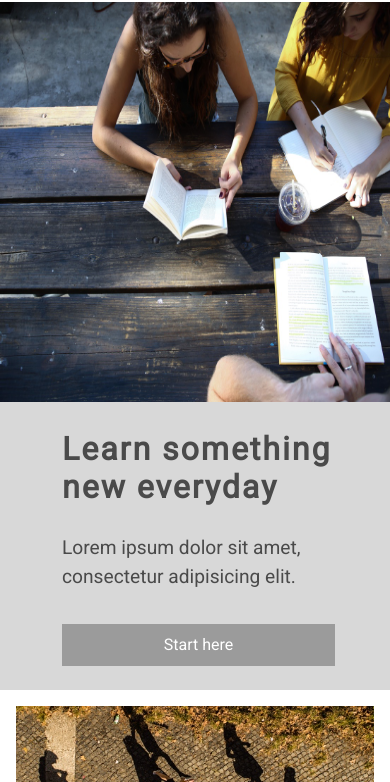
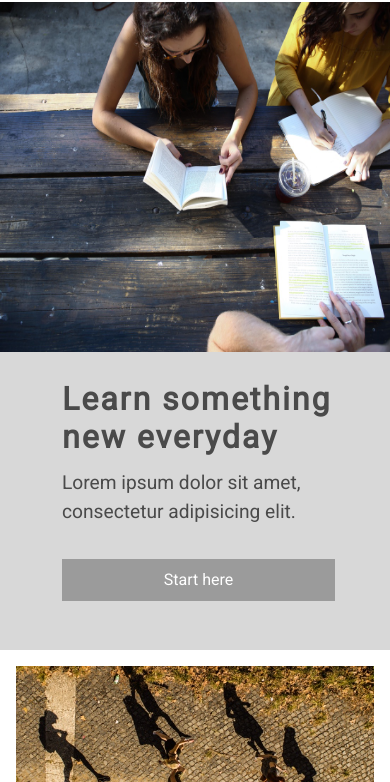
Before and after one commit to akakash18/Colmar-Academy, a plain HTML site: page index.html in a window 390 px wide. Shown: the part 62-844 px from the top of the page. Drawn offline with nearby package versions, Linux system fonts and the light colour scheme.

Commit message:
commited

```diff
--- a/CSS/style.css
+++ b/CSS/style.css
@@ -100,10 +100,6 @@ ul li{
 .author{
     margin-top: 32px;
     margin-bottom: 32px;
-}
-
-.font-dark{
-
 }
 
 .boxes{
@@ -222,12 +218,12 @@ video h3{
 
     .bg-color{
         background-color: #d8d8d8;
-        height: 43rem;
+        height: 40.5rem;
     }
 
     .banner-image{
         width: 100%;
-        height: 400px;
+        height: 350px;
     }
 
     .right{
@@ -236,7 +232,8 @@ video h3{
 
     .position-center{
         margin: 32px 62px;
-        text-align: left;
+        align-items: center;
+        justify-content: center;
     }
 
     .bold-text{
@@ -253,6 +250,7 @@ video h3{
     .para12{
         font-size: 1.2rem;
         width: 80vw !important;
+        margin-top: -15px;
     }
 
     .mob-btn{
@@ -291,7 +289,6 @@ video h3{
         border: 0;
         padding: 16px auto 34px 16px;
         margin-bottom: 8px;
-        width: 90vw !important;
     }
 
     .box:hover{
@@ -324,6 +321,7 @@ video h3{
 
     .change{
         color: #4a4a4a;
+        font-size: 0.9rem
     }
 }
 
--- a/index.html
+++ b/index.html
@@ -31,7 +31,7 @@
         </nav>
 
         <nav class="mobile-nav">
-            <ul class="d-flex justify-content-evenly ">
+            <ul class="d-flex justify-content-evenly">
               <li><a href="#"><img src="./images/ic-logo.svg" alt="logo"></a></li>
               <li><a href="#"><img src="./images/ic-on-campus.svg" alt="campus"></a></li>
               <li><a href="#"><img src="./images/ic-online.svg" alt="online"></a></li>
@@ -46,7 +46,7 @@
                     <img src="./images/banner.jpg" class="banner-image">
                 </figure>
             </div>
-            <div class="right position-center height">
+            <div class="right position-center">
                 <h1 class="dark-color fw-bolder bold-text">Learn something</h1>
                 <h1 class="dark-color fw-bolder bold-text bmar">new everyday</h1>
                 <div class="dark-color text-wrap font25 fw-lighter para12" style="width: 25vw;">
```
